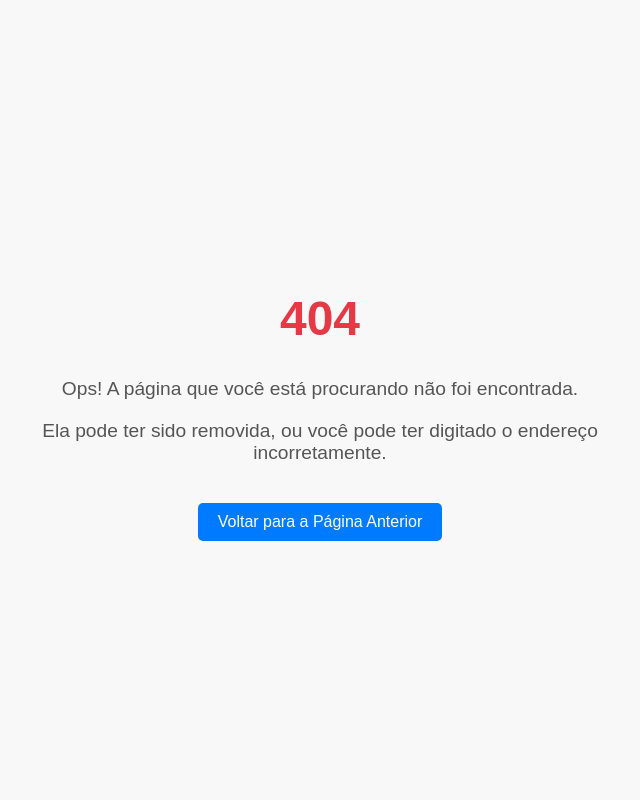
After one commit to nathaniel78/loader, a Django app: template app/templates/404.html in a window 1280 px wide. The commit adds this page. Shown: the whole page, without its empty margins (320-960 px from the left). Run offline with Django 3.2, Linux system fonts and the light colour scheme; the template is opened without the code that fills it, so the values that code supplies are empty; some libraries are stand-ins or nearby versions.

Commit message:
Criando páginas de erro, 404, 503 e 504

```diff
--- /dev/null
+++ b/app/templates/404.html
@@ -0,0 +1,54 @@
+<!DOCTYPE html>
+<html lang="pt-BR">
+<head>
+    <meta charset="UTF-8">
+    <meta name="viewport" content="width=device-width, initial-scale=1.0">
+    <title>Página Não Encontrada - Erro 404</title>
+    <style>
+        body {
+            font-family: Arial, sans-serif;
+            color: #333;
+            background-color: #f8f8f8;
+            display: flex;
+            justify-content: center;
+            align-items: center;
+            height: 100vh;
+            margin: 0;
+        }
+        .container {
+            text-align: center;
+            max-width: 600px;
+            padding: 20px;
+        }
+        h1 {
+            font-size: 3em;
+            color: #e63946;
+        }
+        p {
+            font-size: 1.2em;
+            color: #555;
+        }
+        a {
+            display: inline-block;
+            margin-top: 20px;
+            padding: 10px 20px;
+            font-size: 1em;
+            color: #fff;
+            background-color: #007bff;
+            text-decoration: none;
+            border-radius: 5px;
+        }
+        a:hover {
+            background-color: #0056b3;
+        }
+    </style>
+</head>
+<body>
+    <div class="container">
+        <h1>404</h1>
+        <p>Ops! A página que você está procurando não foi encontrada.</p>
+        <p>Ela pode ter sido removida, ou você pode ter digitado o endereço incorretamente.</p>
+        <a href="javascript:history.back()">Voltar para a Página Anterior</a>
+    </div>
+</body>
+</html>
--- a/app/templates/pages/upload.html
+++ b/app/templates/pages/upload.html
@@ -78,9 +78,9 @@
             }
 
             // Valida o tamanho do arquivo
-            var maxSize = 100 * 1024 * 1024; // 100 MB
+            var maxSize = 250 * 1024 * 1024; // 250 MB
             if (file.size > maxSize) {
-                $('#error-message').text('O arquivo não pode exceder 100 MB.');
+                $('#error-message').text('O arquivo não pode exceder 250 MB.');
                 return false;
             }
 
--- a/app/views.py
+++ b/app/views.py
@@ -112,7 +112,7 @@ class UploadActionView(LoginRequiredMixin, UserPassesTestMixin, View):
         if not uploaded_file:
             messages.add_message(request, constants.INFO, "Nenhum arquivo foi enviado.")
             return redirect('home')
-        print('--------->', host_id)
+
         password_decrypt = hash_person.PasswordFernetKey.return_hash(host.id)
 
         # Configurações do Host
@@ -401,10 +401,8 @@ class HostUpdateView(LoginRequiredMixin, UserPassesTestMixin, View):
             host.host_dir = form.cleaned_data["host_dir"]
 
             password_old = request.POST.get("host_password")
-            print("Senha antiga:", password_old)
 
             password_new = request.POST.get("password", "").strip()
-            print("Senha nova:", password_new)
 
             if password_new == '' or password_new == None:
                 host.host_password = password_old
--- a/docker-compose.yml
+++ b/docker-compose.yml
@@ -12,8 +12,8 @@ services:
       - network_app
     environment:
       SECRET_KEY: 'django-insecure-pjnbudk(+-8r+&@$fgx2#indc3-3!mbgrtnh07n*m*!ldyd&!_'
-      ALLOWED_HOSTS: "localhost,127.0.0.1"
-      DEBUG: "True"
+      ALLOWED_HOSTS: "*"
+      DEBUG: "False"
     command: bash -c "
       python manage.py migrate && python manage.py collectstatic --noinput && python manage.py runserver 0.0.0.0:8000 --insecure"
     restart: unless-stopped
```
Also changed, not shown: app/templates/503.html (added, +54 -0 lines), app/templates/504.html (added, +54 -0 lines).
